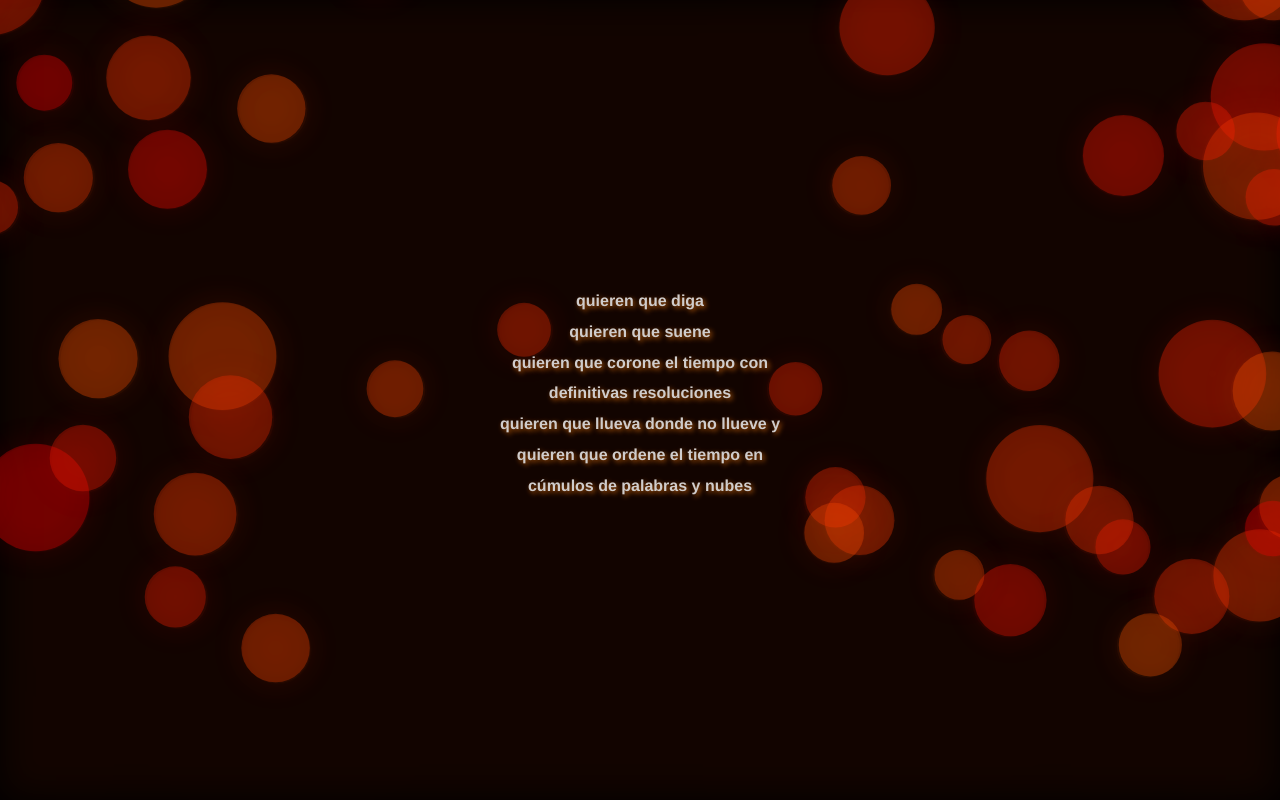
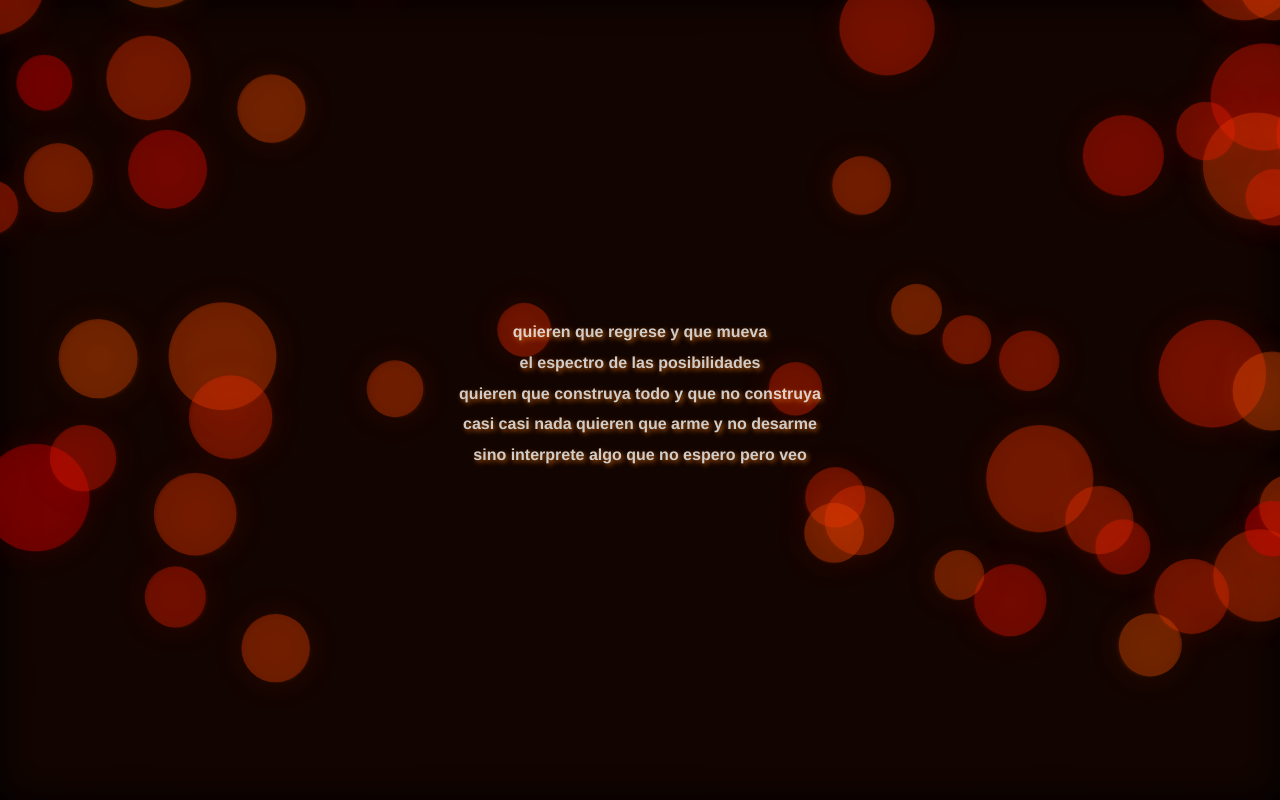
Before and after one commit to gerogerigegege/roberto4, a plain HTML site: page index.html in a window 1280 px wide. Drawn offline with nearby package versions, Linux system fonts and the light colour scheme.

Commit message:
index.html

```diff
--- a/index.html
+++ b/index.html
@@ -2,7 +2,7 @@
 <html lang="en">
 <head>
   <meta charset="UTF-8">
-  <title>Roberto 1</title>
+  <title>Roberto 4</title>
   <link rel="stylesheet" href="./style.css">
   <meta name="viewport" content="width=device-width, initial-scale=1.0">
 </head>
@@ -10,13 +10,11 @@
   <canvas id="canvas"></canvas>
   <div id="poem">
     <ul>
-      <li>quieren que diga</li>
-      <li>quieren que suene</li>
-      <li>quieren que corone el tiempo con</li>
-      <li>definitivas resoluciones</li>
-      <li>quieren que llueva donde no llueve y</li>
-      <li>quieren que ordene el tiempo en</li>
-      <li>cúmulos de palabras y nubes</li>
+      <li>quieren que regrese y que mueva</li>
+      <li>el espectro de las posibilidades</li>
+      <li>quieren que construya todo y que no construya</li>
+      <li>casi casi nada quieren que arme y no desarme</li>
+      <li>sino interprete algo que no espero pero veo</li>
     </ul>
   </div>
 
```
